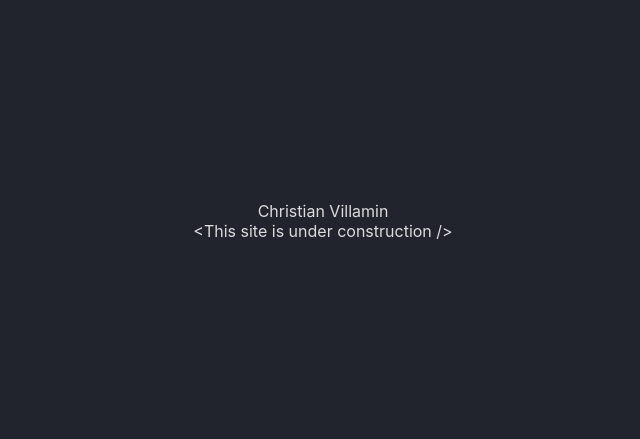
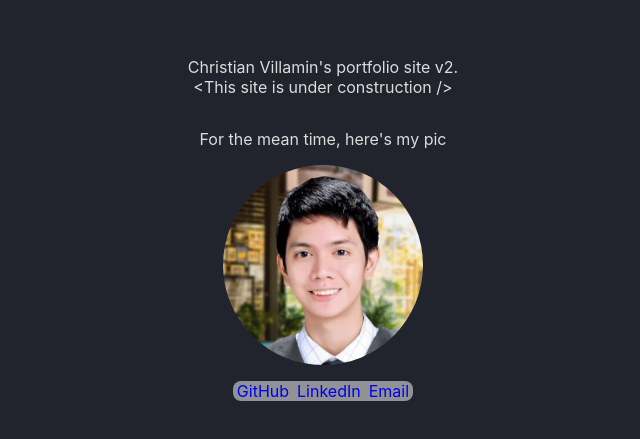
Before and after one commit to codekcv/my-portfolio-website, a Next.js app: page / in a window 1280 px wide. Shown: the part 179-618 px from the top of the page, without its empty margins (317-957 px from the left). Built offline with nearby package versions, Linux system fonts and the light colour scheme.

Commit message:
placeholder info style

```diff
--- a/src/pages/_app.tsx
+++ b/src/pages/_app.tsx
@@ -25,7 +25,7 @@ const GlobalStyles = createGlobalStyle(
     }
 
     a {
-      color: inherit;
+      /* color: inherit; */
       text-decoration: none;
     }
 
--- a/src/pages/index.tsx
+++ b/src/pages/index.tsx
@@ -12,10 +12,41 @@ const Index = () => (
     <Container>
       <main className="main">
         <p>
-          Christian Villamin
+          Christian Villamin's portfolio site v2.
           <br />
           &lt;This site is under construction /&gt;
         </p>
+
+        <div className="pic">
+          <p>For the mean time, here's my pic</p>
+          <img src="images/profile.jpg" alt="profile-picture" />
+        </div>
+
+        <div className="social-links">
+          <a
+            href="https://github.com/codekcv"
+            target="_blank"
+            rel="noreferrer noopener"
+          >
+            GitHub
+          </a>
+
+          <a
+            href="https://www.linkedin.com/in/codekcv/"
+            target="_blank"
+            rel="noreferrer noopener"
+          >
+            LinkedIn
+          </a>
+
+          <a
+            href="mailto:codekcv31@gmail.com"
+            target="_blank"
+            rel="noreferrer noopener"
+          >
+            Email
+          </a>
+        </div>
 
         {/* <ul className="social-links">
           {socials.map((social) => (
@@ -53,6 +84,29 @@ const Container = styled.div(
         color: ${theme["text-primary"].light};
       }
     }
+
+    .pic {
+      display: flex;
+      flex-direction: column;
+      justify-content: center;
+      align-items: center;
+
+      img {
+        border-radius: 50%;
+        width: 200px;
+        height: 200px;
+        margin-bottom: 1rem;
+      }
+    }
+
+    .social-links {
+      background: rgba(255, 255, 255, 0.5);
+      border-radius: 0.5rem;
+
+      a {
+        margin: 0 0.25rem;
+      }
+    }
   `
 );
 
```
